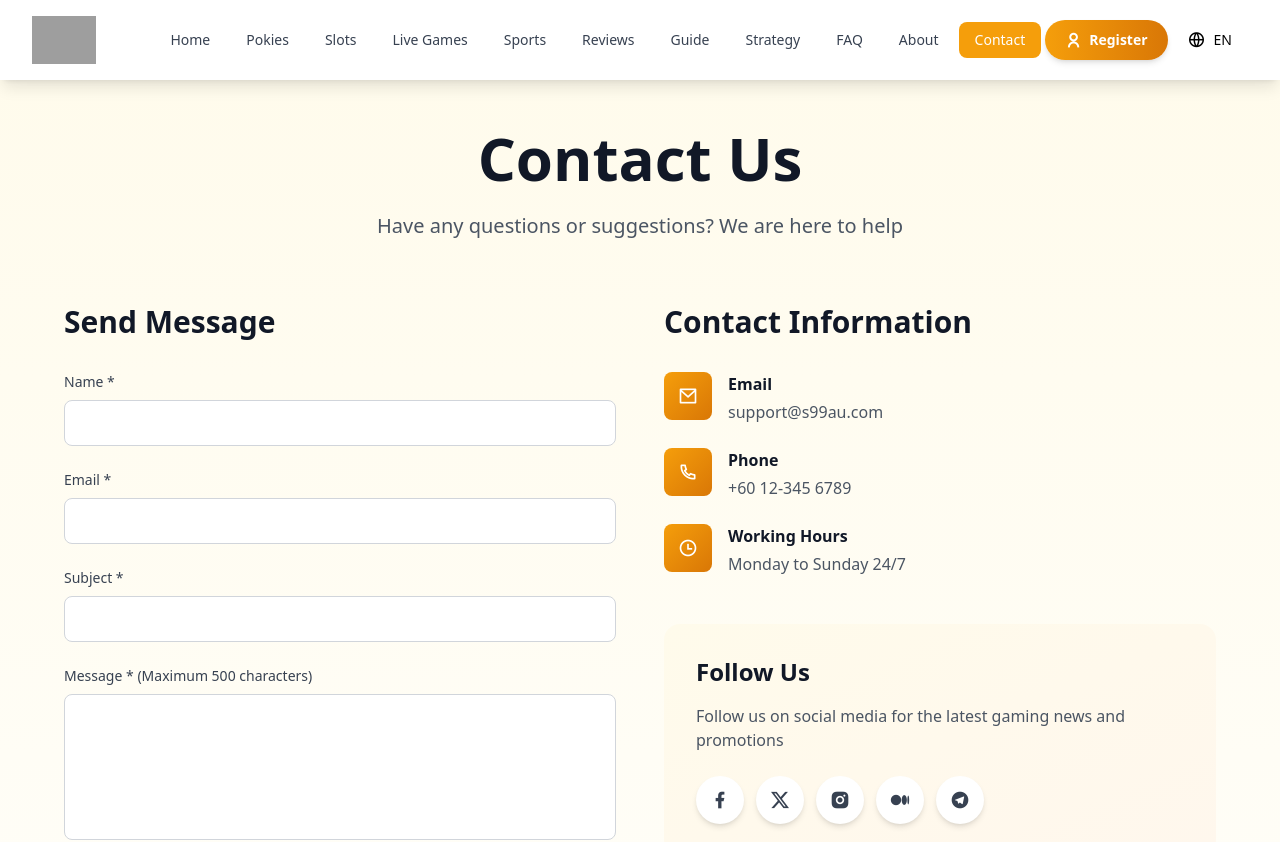
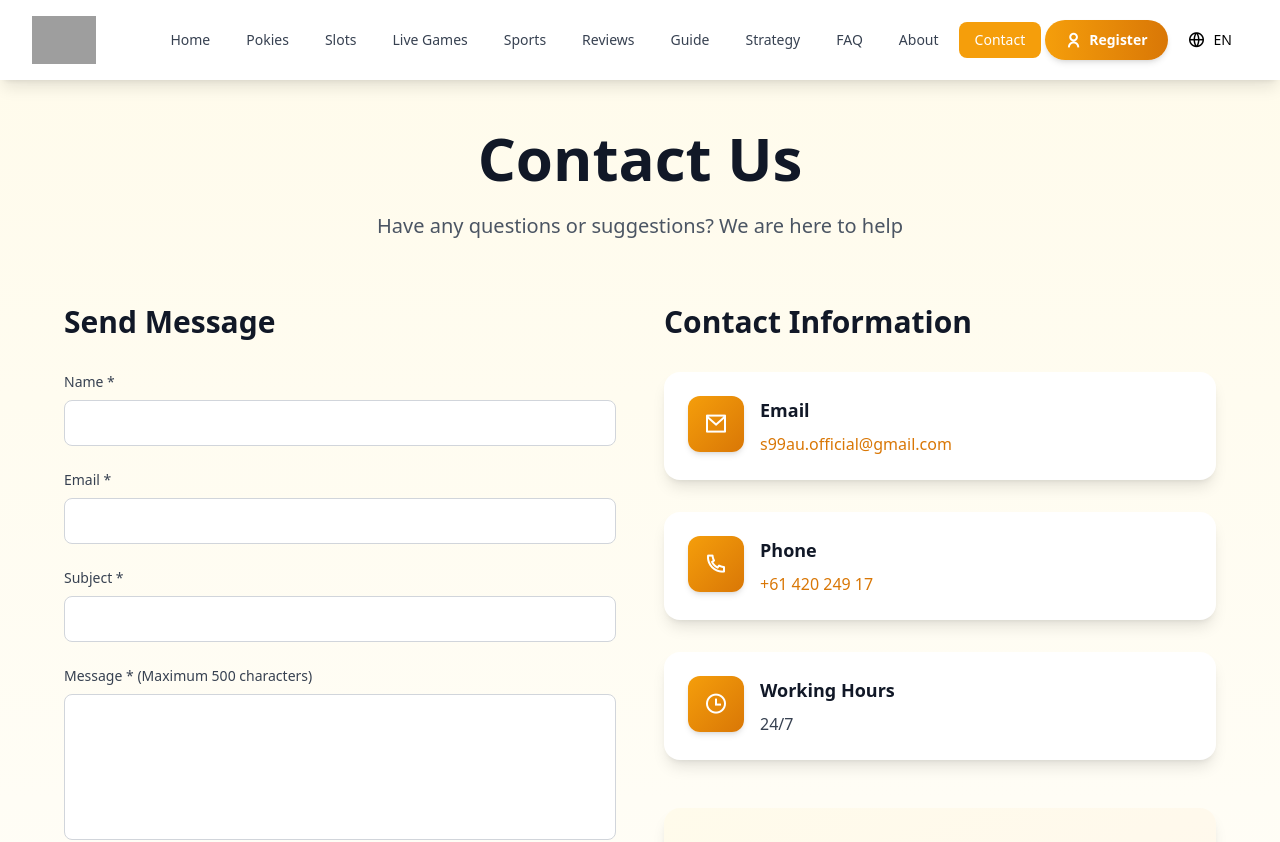
Before and after one commit to sms2umain-cell/s99au_blog1, a React (Vite) app: page /contact in a window 1280 px wide. Shown: the top 842 px of the page. Built offline with nearby package versions, Linux system fonts and the light colour scheme; grey boxes are pictures that could not be loaded.

Commit message:
version 2.3

```diff
--- a/src/i18n/local/en/contact.ts
+++ b/src/i18n/local/en/contact.ts
@@ -18,7 +18,7 @@ export const contact = {
   emailInfo: 'Email',
   phoneInfo: 'Phone',
   workingHoursInfo: 'Working Hours',
-  workingHoursText: 'Monday to Sunday 24/7',
+  workingHoursText: '24/7',
   followTitle: 'Follow Us',
   followSubtitle: 'Follow us on social media for the latest gaming news and promotions'
 };
--- a/src/i18n/local/zh/contact.ts
+++ b/src/i18n/local/zh/contact.ts
@@ -18,7 +18,7 @@ export const contact = {
   emailInfo: '邮箱',
   phoneInfo: '电话',
   workingHoursInfo: '工作时间',
-  workingHoursText: '周一至周日 24/7',
+  workingHoursText: '24/7',
   followTitle: '关注我们',
   followSubtitle: '在社交媒体上关注我们，获取最新的游戏资讯和优惠信息'
 };
--- a/src/pages/contact/page.tsx
+++ b/src/pages/contact/page.tsx
@@ -1,4 +1,3 @@
-
 import { useState } from 'react';
 import { useTranslation } from 'react-i18next';
 import Navbar from '../home/components/Navbar';
@@ -174,39 +173,49 @@ export default function ContactPage() {
                 {t('infoTitle')}
               </h2>
 
-              <div className="space-y-6">
-                <div className="flex items-start space-x-4">
-                  <div className="w-12 h-12 bg-gradient-to-br from-amber-500 to-amber-600 rounded-lg flex items-center justify-center flex-shrink-0">
-                    <i className="ri-mail-line text-white text-xl"></i>
-                  </div>
-                  <div>
-                    <h3 className="font-semibold text-gray-900 mb-1">{t('emailInfo')}</h3>
-                    <p className="text-gray-600">support@s99au.com</p>
+              <div className="space-y-8">
+                <div className="bg-white rounded-2xl p-6 shadow-lg hover:shadow-xl transition-shadow">
+                  <div className="flex items-start space-x-4">
+                    <div className="w-14 h-14 bg-gradient-to-br from-amber-500 to-amber-600 rounded-xl flex items-center justify-center flex-shrink-0 shadow-md">
+                      <i className="ri-mail-line text-white text-2xl"></i>
+                    </div>
+                    <div className="flex-1">
+                      <h3 className="font-bold text-lg text-gray-900 mb-2">{t('emailInfo')}</h3>
+                      <a href="mailto:s99au.official@gmail.com" className="text-amber-600 hover:text-amber-700 transition-colors text-base">
+                        s99au.official@gmail.com
+                      </a>
+                    </div>
                   </div>
                 </div>
 
-                <div className="flex items-start space-x-4">
-                  <div className="w-12 h-12 bg-gradient-to-br from-amber-500 to-amber-600 rounded-lg flex items-center justify-center flex-shrink-0">
-                    <i className="ri-phone-line text-white text-xl"></i>
-                  </div>
-                  <div>
-                    <h3 className="font-semibold text-gray-900 mb-1">{t('phoneInfo')}</h3>
-                    <p className="text-gray-600">+60 12-345 6789</p>
+                <div className="bg-white rounded-2xl p-6 shadow-lg hover:shadow-xl transition-shadow">
+                  <div className="flex items-start space-x-4">
+                    <div className="w-14 h-14 bg-gradient-to-br from-amber-500 to-amber-600 rounded-xl flex items-center justify-center flex-shrink-0 shadow-md">
+                      <i className="ri-phone-line text-white text-2xl"></i>
+                    </div>
+                    <div className="flex-1">
+                      <h3 className="font-bold text-lg text-gray-900 mb-2">{t('phoneInfo')}</h3>
+                      <a href="tel:+6142024917" className="text-amber-600 hover:text-amber-700 transition-colors text-base">
+                        +61 420 249 17
+                      </a>
+                    </div>
                   </div>
                 </div>
 
-                <div className="flex items-start space-x-4">
-                  <div className="w-12 h-12 bg-gradient-to-br from-amber-500 to-amber-600 rounded-lg flex items-center justify-center flex-shrink-0">
-                    <i className="ri-time-line text-white text-xl"></i>
-                  </div>
-                  <div>
-                    <h3 className="font-semibold text-gray-900 mb-1">{t('workingHoursInfo')}</h3>
-                    <p className="text-gray-600">{t('workingHoursText')}</p>
+                <div className="bg-white rounded-2xl p-6 shadow-lg hover:shadow-xl transition-shadow">
+                  <div className="flex items-start space-x-4">
+                    <div className="w-14 h-14 bg-gradient-to-br from-amber-500 to-amber-600 rounded-xl flex items-center justify-center flex-shrink-0 shadow-md">
+                      <i className="ri-time-line text-white text-2xl"></i>
+                    </div>
+                    <div className="flex-1">
+                      <h3 className="font-bold text-lg text-gray-900 mb-2">{t('workingHoursInfo')}</h3>
+                      <p className="text-gray-700 text-base font-medium">{t('workingHoursText')}</p>
+                    </div>
                   </div>
                 </div>
               </div>
 
-              <div className="mt-12 bg-gradient-to-br from-amber-50 to-orange-50 rounded-2xl p-8">
+              <div className="mt-12 bg-gradient-to-br from-amber-50 to-orange-50 rounded-2xl p-8 shadow-lg">
                 <h3 className="text-2xl font-bold text-gray-900 mb-4">
                   {t('followTitle')}
                 </h3>
@@ -226,7 +235,7 @@ export default function ContactPage() {
                       href={social.url}
                       target="_blank"
                       rel="noopener noreferrer"
-                      className={`w-12 h-12 bg-white rounded-full flex items-center justify-center ${social.color} text-gray-700 hover:text-white transition-all shadow-md cursor-pointer`}
+                      className={`w-12 h-12 bg-white rounded-full flex items-center justify-center ${social.color} text-gray-700 hover:text-white transition-all shadow-md hover:shadow-lg cursor-pointer`}
                     >
                       <i className={`${social.icon} text-xl`}></i>
                     </a>
```
